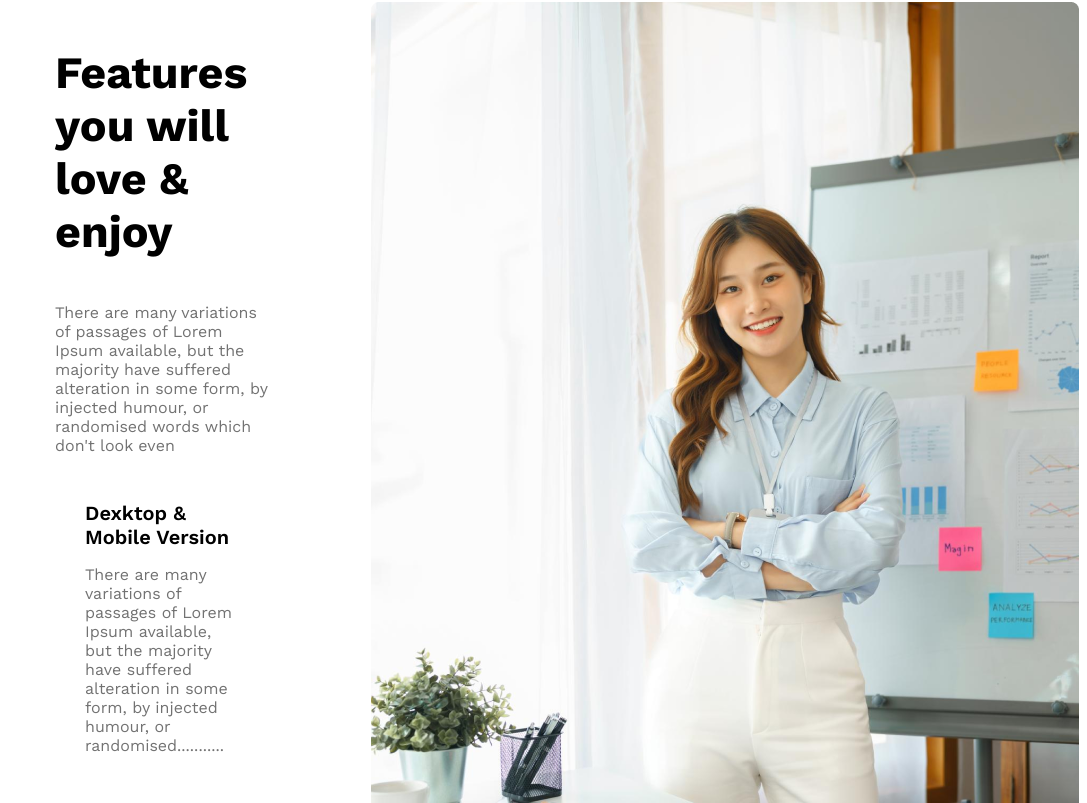
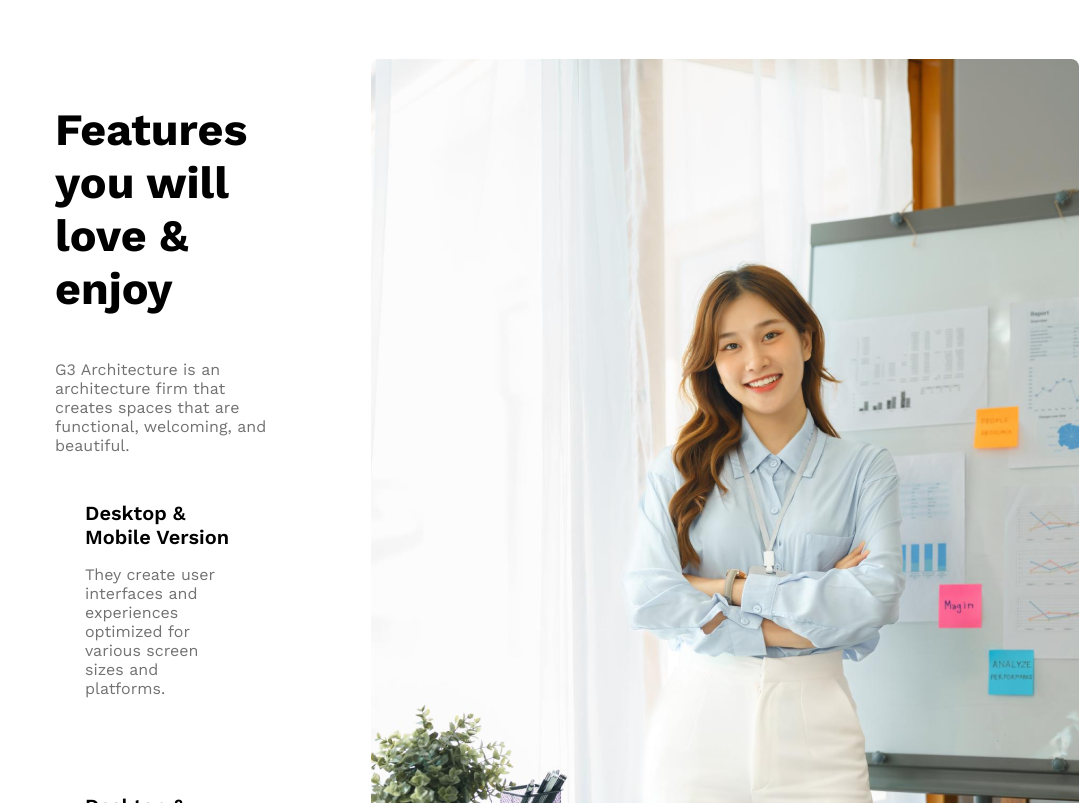
Before and after one commit to ArfenaKhatun/g3-architects-website, a plain HTML site: page index.html in a window 1280 px wide. Shown: the part 1997-2800 px from the top of the page, without its empty margins (193-1280 px from the left). Drawn offline with nearby package versions, Linux system fonts and the light colour scheme.

Commit message:
Something correction

```diff
--- a/index.html
+++ b/index.html
@@ -25,7 +25,7 @@
                 <h1 class="banner-title">Brand New
                     Group of Architects
                     </h1>
-                    <p class="banner-description">There are many variations of passages of Lorem Ipsum available, but the majority have suffered alteration in some form, by injected humour, or randomised words which don't look even</p>
+                    <p class="banner-description">G3 Architects is an architectural firm specializing in providing comprehensive design services for both commercial developers and individual clients, primarily focused on residential extensions and projects in East Sussex, UK; known for their tailored approach to each project, considering site specifics, planning regulations, and budget constraints while offering a full range of architectural design services as a registered practice with the Chartered Institute of Architectural Technology. </p>
                     <button class="btn-primary">Explore More</button>
             </div>
 
@@ -44,7 +44,7 @@
             </div>
             <div class="our-features ">
                 <h3 class="section-title"><span id="quick-list" class="text-light-gray">Quick list </span> <span>of Our </span><span class="text-primary">Features</span></h3>
-                <p class="feature-description text-light-gray">There are many variations of passages of Lorem Ipsum available, but the majority have suffered alteration in some form, by injected humour, or randomised words which don't look even</p>
+                <p class="feature-description text-light-gray">Our dedicated crew, many of whom have spent the majority of their careers here, consistently strives to improve in every aspect of what we do.</p>
                 <button class="btn-primary">Explore More</button>
             </div>
 
@@ -53,23 +53,20 @@
         <section class="features display-flex">
             <div>
                 <h3 class="section-title">Features you will <br> love & enjoy</h3>
-                <p class="text-light-gray">There are many variations of passages of Lorem Ipsum available, but the majority have suffered alteration in some form, by injected humour, or randomised words which don't look even</p>
+                <p class="text-light-gray">G3 Architecture is an architecture firm that creates spaces that are functional, welcoming, and beautiful.</p>
                 <div class="feature-card">
-                    <h3 class="feature-title">Dexktop & Mobile Version</h3>
-                    <p class="text-light-gray">There are many variations of passages of Lorem Ipsum available, but the majority have suffered alteration in some form, by injected humour, or randomised...........</p>
+                    <h3 class="feature-title">Desktop & Mobile Version</h3>
+                    <p class="text-light-gray"> They create user interfaces and experiences optimized for various screen sizes and platforms. </p>
                 </div>
                 <div class="feature-card">
-                    <h3 class="feature-title">Dexktop & Mobile Version</h3>
-                    <p class="text-light-gray">There are many variations of passages of Lorem Ipsum available, but the majority have suffered alteration in some form, by injected humour, or randomised...........</p>
+                    <h3 class="feature-title">Desktop & Mobile Version</h3>
+                    <p class="text-light-gray">They create user interfaces and experiences optimized for various screen sizes and platforms.</p>
                 </div>
                 <div class="feature-card">
-                    <h3 class="feature-title">Dexktop & Mobile Version</h3>
-                    <p class="text-light-gray">There are many variations of passages of Lorem Ipsum available, but the majority have suffered alteration in some form, by injected humour, or randomised...........</p>
+                    <h3 class="feature-title">Desktop & Mobile Version</h3>
+                    <p class="text-light-gray">They create user interfaces and experiences optimized for various screen sizes and platforms.</p>
                 </div>
-                <div class="feature-card">
-                    <h3 class="feature-title">Dexktop & Mobile Version</h3>
-                    <p class="text-light-gray">There are many variations of passages of Lorem Ipsum available, but the majority have suffered alteration in some form, by injected humour, or randomised...........</p>
-                </div>
+
 
             </div>
             <div>
```
